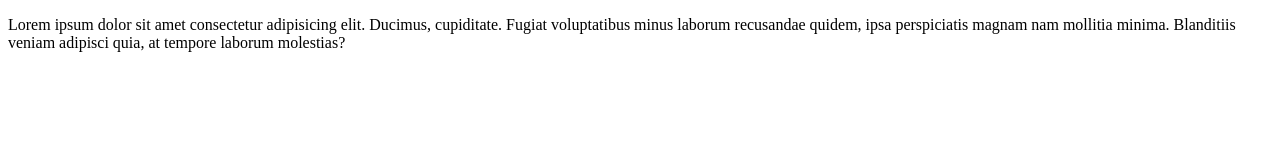
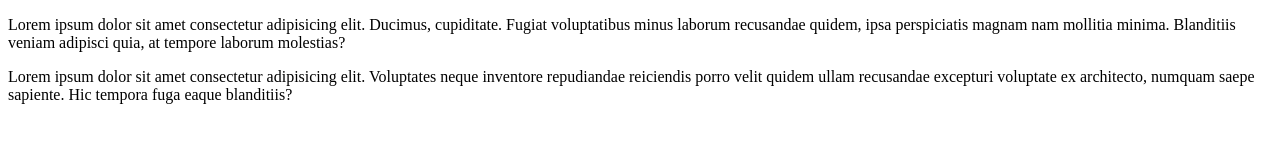
Before and after one commit to d-svm/d-svm.github.io, a plain HTML site: page index.html in a window 1280 px wide. Drawn offline with Linux system fonts and the light colour scheme.

Commit message:
Added a second paragraph on the alpha-version branch

```diff
--- a/index.html
+++ b/index.html
@@ -7,5 +7,6 @@
 </head>
 <body>
     <p>Lorem ipsum dolor sit amet consectetur adipisicing elit. Ducimus, cupiditate. Fugiat voluptatibus minus laborum recusandae quidem, ipsa perspiciatis magnam nam mollitia minima. Blanditiis veniam adipisci quia, at tempore laborum molestias?</p>
+    <p>Lorem ipsum dolor sit amet consectetur adipisicing elit. Voluptates neque inventore repudiandae reiciendis porro velit quidem ullam recusandae excepturi voluptate ex architecto, numquam saepe sapiente. Hic tempora fuga eaque blanditiis?</p>
 </body>
 </html>
```
